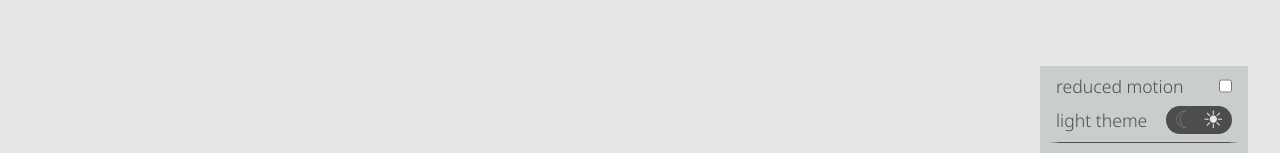
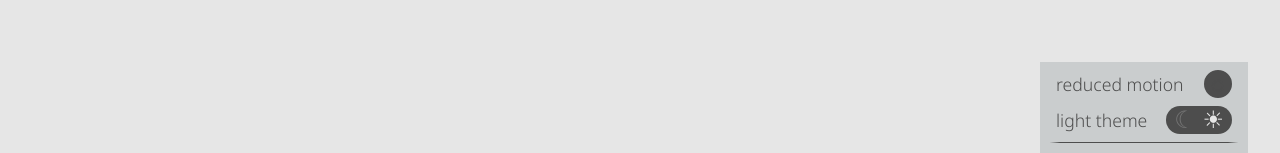
Before and after one commit to timmalstead/personal-site-next-js, a Next.js app: page / in a window 1280 px wide. Both pictures are taken after a click on the heading "settings". Shown: the part 585-738 px from the top of the page. Built offline with nearby package versions, Linux system fonts and the light colour scheme; no server answers.

Commit message:
refactors useA11yValue hook and styles reduced motion input

```diff
--- a/app/_components/color-switcher/color-switcher.css
+++ b/app/_components/color-switcher/color-switcher.css
@@ -1,6 +1,4 @@
 li.color-switcher {
-    align-items: center;
-
     input[type="checkbox"] {
         appearance: none;
         background-color: var(--text-color);
--- a/app/_components/color-switcher/index.tsx
+++ b/app/_components/color-switcher/index.tsx
@@ -1,21 +1,20 @@
 "use client"
-import type { ColorMode, A11yKeyObject } from "../../_utils/sharedTypes"
+import type { ColorMode } from "../../_utils/sharedTypes"
 import { useA11yValue } from "../../_utils/useA11yValue"
 import "./color-switcher.css"
 
 const colorToggleId = "color-switch-input"
-const colorKey: A11yKeyObject<ColorMode> = {
-    light: "dark",
-    dark: "light",
-    true: "dark",
-    false: "light",
-}
 
 const ColorSwitcher = ({ colorModeProp }: { colorModeProp: ColorMode }) => {
     const [colorMode, toggleColorMode] = useA11yValue<ColorMode>({
         cookieName: "colorMode",
         initialValue: colorModeProp,
-        keyObject: colorKey,
+        keyObject: {
+            light: "dark",
+            dark: "light",
+            true: "dark",
+            false: "light",
+        },
         matchMediaQuery: "(prefers-color-scheme: dark)",
     })
 
--- a/app/_components/reduce-motion/index.tsx
+++ b/app/_components/reduce-motion/index.tsx
@@ -1,14 +1,9 @@
 "use client"
 import { useA11yValue } from "../../_utils/useA11yValue"
-import type { ReducedMotion, A11yKeyObject } from "../../_utils/sharedTypes"
+import type { ReducedMotion } from "../../_utils/sharedTypes"
+import "./reduce-motion.css"
 
 const reducedMotionId = "reduced-motion-input"
-const motionKey: A11yKeyObject<ReducedMotion> = {
-    reduce: "no-preference",
-    "no-preference": "reduce",
-    true: "reduce",
-    false: "no-preference",
-}
 
 // need to add styles, considering various screen sizes, and also e2e testing
 const ReduceMotion = ({
@@ -19,12 +14,17 @@ const ReduceMotion = ({
     const [reducedMotion, toggleReducedMotion] = useA11yValue<ReducedMotion>({
         cookieName: "reducedMotion",
         initialValue: reducedMotionProp,
-        keyObject: motionKey,
+        keyObject: {
+            reduce: "no-preference",
+            "no-preference": "reduce",
+            true: "reduce",
+            false: "no-preference",
+        },
         matchMediaQuery: "(prefers-reduced-motion: reduce)",
     })
 
     return (
-        <li>
+        <li className="reduced-motion">
             <label htmlFor={reducedMotionId}>reduced motion</label>
             <input
                 checked={reducedMotion === "reduce"}
--- /dev/null
+++ b/app/_components/reduce-motion/reduce-motion.css
@@ -0,0 +1,28 @@
+li.reduced-motion {
+    input[type="checkbox"] {
+        appearance: none;
+        background-color: var(--text-color);
+        height: 1.5rem;
+        width: 1.5rem;
+        border-radius: 50%;
+        cursor: pointer;
+        display: inherit;
+        align-items: inherit;
+        justify-content: center;
+        border: 0.9rem solid var(--text-color);
+
+        &::before {
+            content: "◉";
+            font-size: 1rem;
+            color: var(--text-color);
+            transition: all var(--transition-duration);
+        }
+
+        &:checked {
+            &::before {
+                font-size: 1.5rem;
+                color: var(--contrast-color);
+            }
+        }
+    }
+}
--- a/app/_components/user-settings/user-settings.css
+++ b/app/_components/user-settings/user-settings.css
@@ -51,6 +51,7 @@ details.user-settings {
 
         li {
             display: inherit;
+            align-items: center;
             justify-content: space-between;
             margin-top: 0.5rem;
 
--- a/app/_utils/sharedTypes.ts
+++ b/app/_utils/sharedTypes.ts
@@ -1,4 +1,4 @@
-export interface A11yKeyObject<T> {
+export interface A11yKey<T> {
     true: T
     false: T
     [key: string]: T
--- a/app/_utils/useA11yValue.ts
+++ b/app/_utils/useA11yValue.ts
@@ -1,6 +1,6 @@
 "use client"
 import { useEffect, useLayoutEffect, useState, ChangeEvent } from "react"
-import type { A11yKeyObject } from "./sharedTypes"
+import type { A11yKey } from "./sharedTypes"
 
 export const useA11yValue = <T>({
     initialValue,
@@ -11,7 +11,7 @@ export const useA11yValue = <T>({
     cookieName: string
     matchMediaQuery: string
     initialValue: T
-    keyObject: A11yKeyObject<T>
+    keyObject: A11yKey<T>
 }): [T, (event: ChangeEvent<HTMLInputElement>) => void] => {
     const [a11yValue, setA11yValue] = useState<T>(initialValue)
     useEffect(() => {
--- a/app/layout.tsx
+++ b/app/layout.tsx
@@ -37,7 +37,7 @@ const RootLayout = ({
     }: {
         cookieName?: string
         headerName?: string
-        defaultName: string
+        defaultName: T
     }): T => {
         const cookie = !!cookieName && cookies().get(cookieName)?.value
         const header = !!headerName && headers().get(headerName)
```
